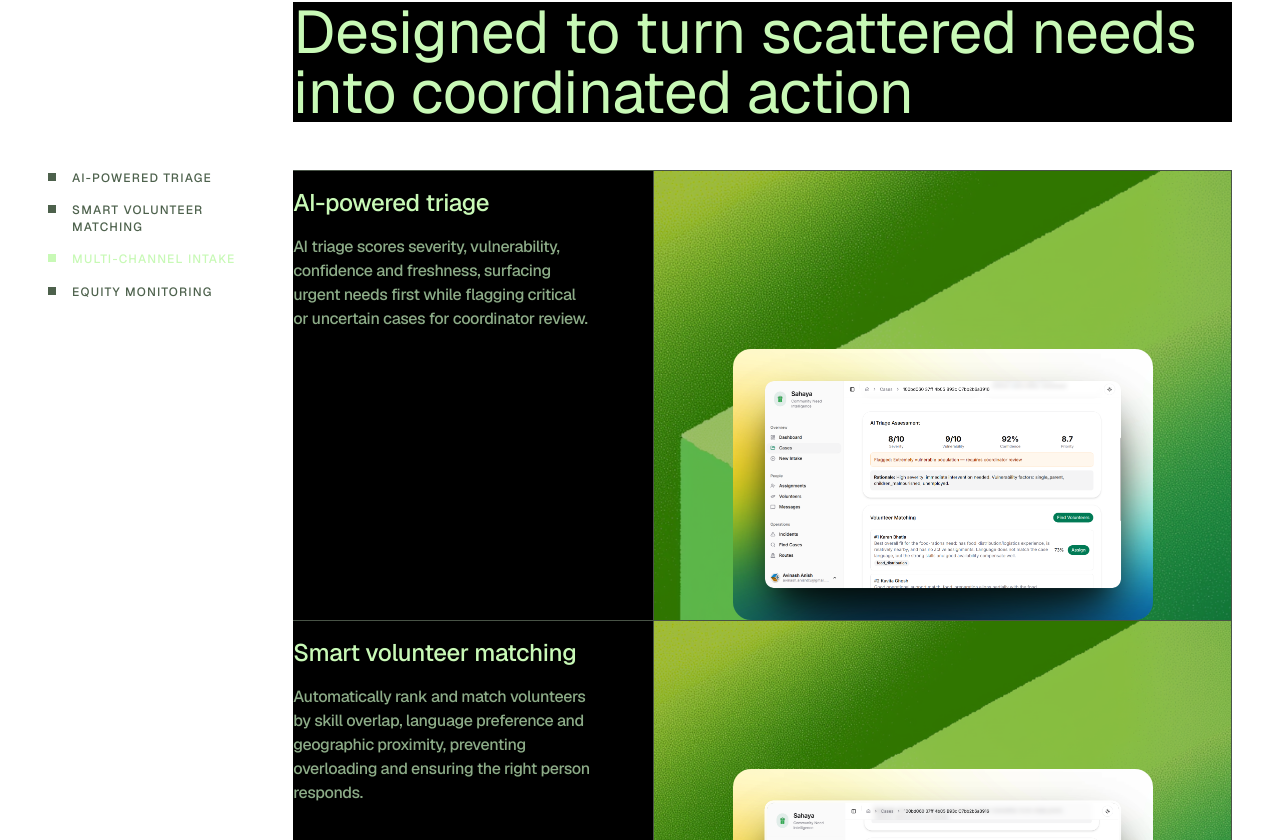
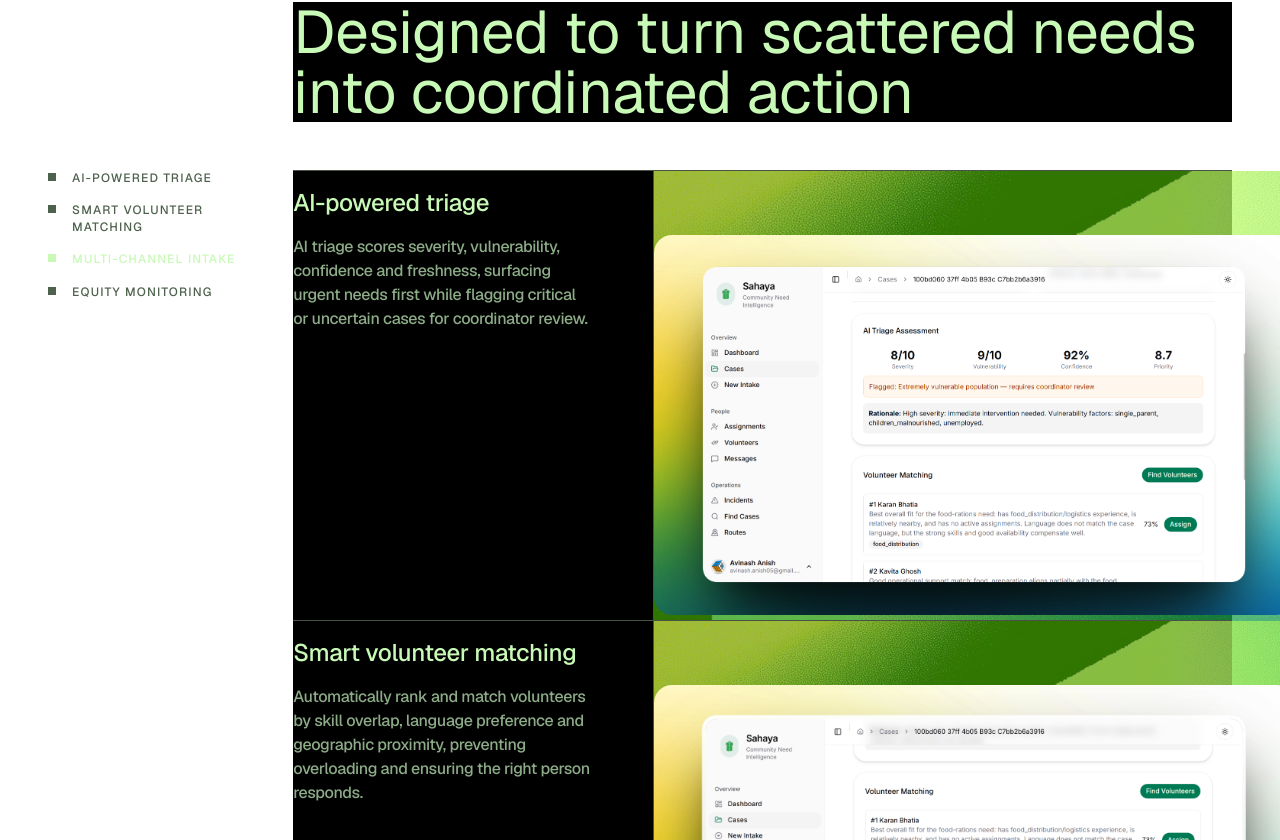
Before and after one commit to nerdylua/smart-aid-allocation, a Next.js app: page / in a window 1280 px wide. Shown: the part 1280-2120 px from the top of the page. Built offline with nearby package versions, Linux system fonts and the light colour scheme.

Commit message:
refactor: update assets

```diff
--- a/app/(marketing)/globals.css
+++ b/app/(marketing)/globals.css
@@ -347,18 +347,25 @@
   }
 
   .benefit-asset-container {
-    height: 330px;
-    width: 560px;
+    height: 400px;
+    width: 640px;
   }
   @media (min-width: 640px) {
     .benefit-asset-container {
-      height: 500px;
+      height: 560px;
+      width: 720px;
     }
   }
   @media (min-width: 1024px) {
     .benefit-asset-container {
-      height: 330px;
-      width: 420px;
+      height: 360px;
+      width: 560px;
+    }
+  }
+  @media (min-width: 1280px) {
+    .benefit-asset-container {
+      height: 380px;
+      width: 640px;
     }
   }
 
--- a/components/landing/BenefitsSection.tsx
+++ b/components/landing/BenefitsSection.tsx
@@ -162,7 +162,11 @@ export default function BenefitsSection() {
                 </p>
               </div>
               <div
-                className="benefit-asset-bg border-landing-medium-green-border relative z-10 flex w-full items-center justify-center border bg-cover bg-center lg:border-t-0 lg:py-30"
+                className={`benefit-asset-bg border-landing-medium-green-border relative z-10 flex w-full items-center justify-center border bg-cover bg-center lg:border-t-0 ${
+                  idx === BENEFITS.length - 1
+                    ? "lg:items-center lg:py-0"
+                    : "lg:items-start lg:pt-16"
+                }`}
               >
                 <div className="benefit-asset-container flex max-w-full overflow-hidden">
                   <div className="flex h-full w-full items-center justify-center overflow-hidden rounded-2xl px-4 py-6 lg:py-0 xl:px-0">
```
Also changed, not shown: public/assets/placeholder.svg (deleted).
